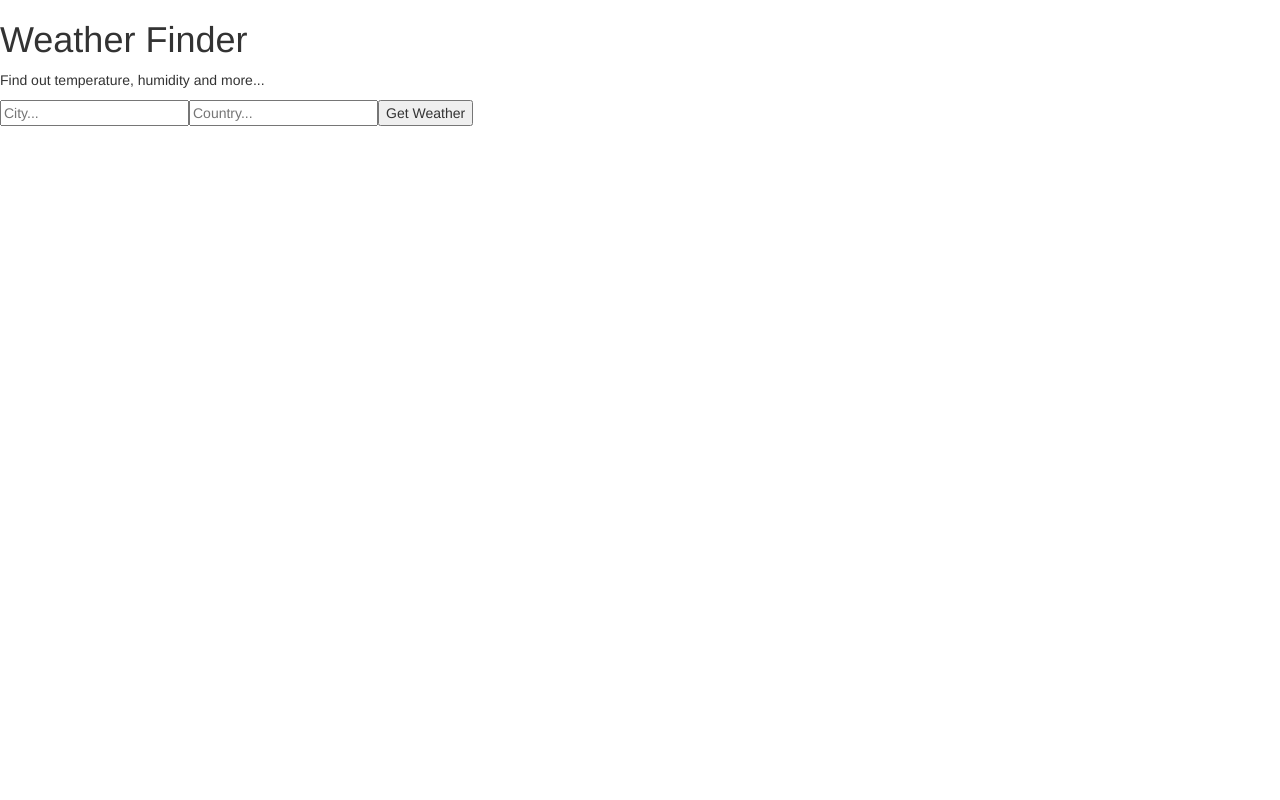
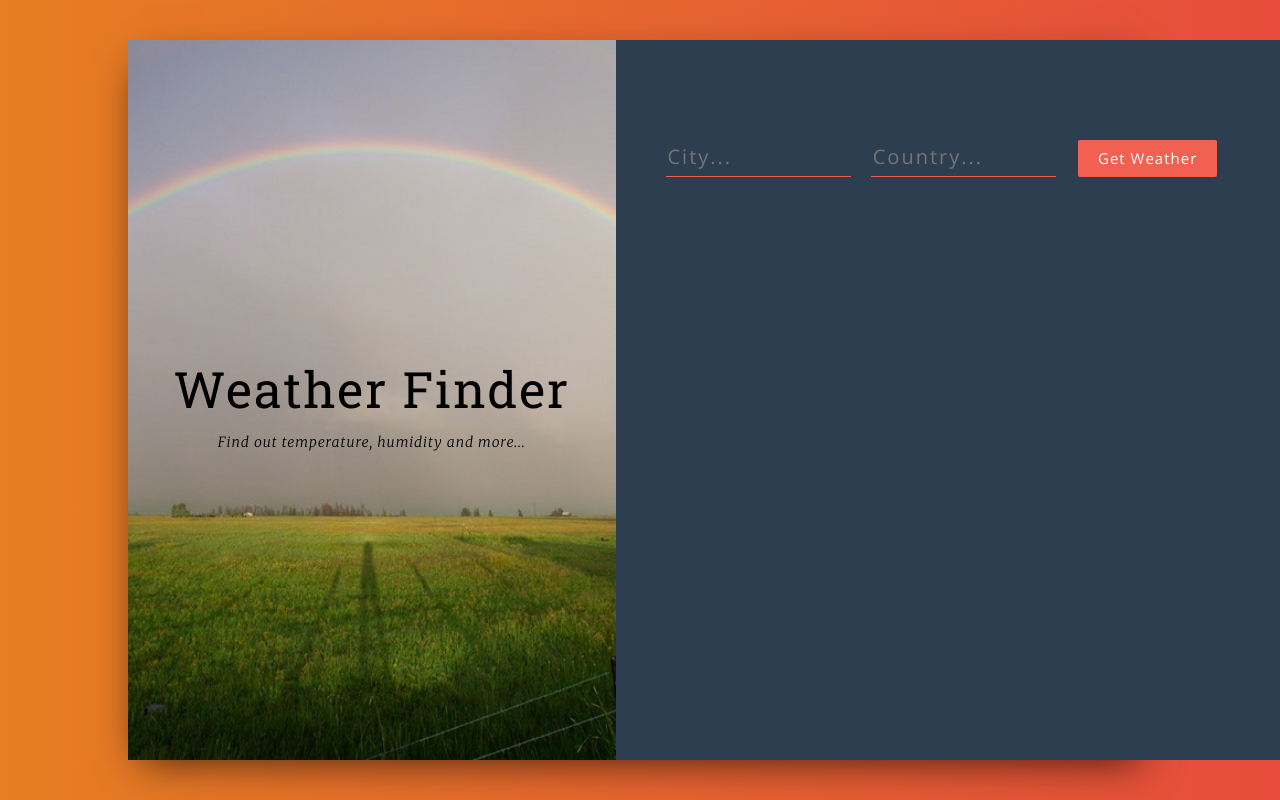
Before and after one commit to krish-nair/get-weather-app, a React (Create React App) app: page / in a window 1280 px wide. Built offline with nearby package versions, Linux system fonts and the light colour scheme.

Commit message:
Added custom styles

```diff
--- a/src/App.css
+++ b/src/App.css
@@ -0,0 +1,127 @@
+@import url("https://fonts.googleapis.com/css?family=Merriweather:100,200,300,300i,400,400i,700");
+@import url("https://fonts.googleapis.com/css?family=Roboto+Slab:400,700");
+@import url("https://fonts.googleapis.com/css?family=Open+Sans:300,400");
+
+body {
+  font-family: "Open Sans", serif;
+}
+
+.wrapper {
+  background: linear-gradient(to right, #e67e22, #e74c3c);
+  height: 100vh;
+  display: flex;
+  justify-content: center;
+  align-items: center;
+}
+
+.main {
+  height: 90vh;
+  background: #fff;
+  box-shadow: 0px 13px 40px -13px rgba(0, 0, 0, 0.75);
+  width: 80%;
+  margin: 0 auto;
+}
+
+.title-container {
+  height: 90vh;
+  background: url("img/bg.jpg") center center no-repeat;
+  background-size: cover;
+  display: flex;
+  align-items: center;
+  justify-content: center;
+  text-align: center;
+  color: #000;
+}
+
+.title-container__title {
+  font-size: 50px;
+  letter-spacing: 2px;
+  line-height: 1.3;
+  font-family: "Roboto Slab", serif;
+}
+
+.title-container__subtitle {
+  font-style: italic;
+  font-weight: 100;
+  letter-spacing: 1px;
+  line-height: 1.5;
+  font-family: "Merriweather", serif;
+}
+
+.form-container {
+  background-color: #2c3e50;
+  height: 90vh;
+  padding-top: 100px;
+  padding-left: 50px;
+}
+
+input[type="text"] {
+  background-color: transparent;
+  border: 0;
+  border-bottom: solid 1px #f16051;
+  width: 30%;
+  padding-bottom: 4px;
+  color: #fff !important;
+  font-weight: lighter;
+  letter-spacing: 2px;
+  margin-bottom: 30px;
+  margin-right: 20px;
+  font-size: 20px;
+}
+
+input[type="text"] {
+  outline: none;
+}
+
+input:-webkit-autofill {
+  -webkit-box-shadow: 0 0 0 30px #2c3e50 inset;
+  -webkit-text-fill-color: #fff !important;
+}
+
+button {
+  border: 0;
+  padding: 8px 20px;
+  margin: 0 2px;
+  border-radius: 2px;
+  font-weight: lighter;
+  letter-spacing: 1px;
+  font-size: 15px;
+  cursor: pointer;
+  background-color: #f16051;
+  color: #fff;
+  font-weight: 100;
+}
+
+button:active {
+  outline: none;
+}
+
+.weather__info {
+  width: 60%;
+  font-size: 20px;
+  font-weight: 200;
+  letter-spacing: 2px;
+}
+
+.weather__key {
+  color: #f16051;
+  border-bottom: solid 2px rgba(255, 255, 255, 0.06);
+  padding: 20px 0 20px 0;
+  font-weight: 400;
+}
+
+.weather__key:last-child {
+  border: 0;
+}
+
+.weather__value {
+  color: #fff;
+  font-weight: 200;
+}
+
+.weather__error {
+  color: #f16051;
+  font-size: 20px;
+  letter-spacing: 1px;
+  font-weight: 200;
+}
--- a/src/App.js
+++ b/src/App.js
@@ -48,7 +48,14 @@ class App extends Component {
   render() {
     return (
       <div>
+        <div className="wrapper">
+          <div className="main">
+            <div className="container">
+              <div className="row">
+                <div className="col-xs-5 title-container">
                   <Titles />
+                </div>
+                <div className="col-xs-7 form-container">
                   <Form getWeather={this.getWeather} />
                   <Weather
                     temperature={this.state.temperature}
@@ -59,6 +66,11 @@ class App extends Component {
                     error={this.state.error}
                   />
                 </div>
+              </div>
+            </div>
+          </div>
+        </div>
+      </div>
     );
   }
 }
--- a/src/components/titles.jsx
+++ b/src/components/titles.jsx
@@ -2,8 +2,10 @@ import React from "react";
 
 const Titles = () => (
   <div>
-    <h1>Weather Finder</h1>
-    <p>Find out temperature, humidity and more...</p>
+    <h1 className="title-container__title">Weather Finder</h1>
+    <p className="title-container__subtitle">
+      Find out temperature, humidity and more...
+    </p>
   </div>
 );
 
--- a/src/components/weather.jsx
+++ b/src/components/weather.jsx
@@ -1,16 +1,31 @@
 import React from "react";
 
 const Weather = props => (
-  <div>
+  <div className="weather__info">
     {props.city && props.country && (
-      <p>
-        Location: {props.city}, {props.country}
+      <p className="weather__key">
+        Location:{" "}
+        <span className="weather__value">
+          {props.city}, {props.country}
+        </span>
       </p>
     )}
-    {props.temperature && <p>Temperature: {props.temperature}</p>}
-    {props.humidity && <p>Humidity: {props.humidity}</p>}
-    {props.description && <p>Condition: {props.description}</p>}
-    {props.error && <p>{props.error}</p>}
+    {props.temperature && (
+      <p className="weather__key">
+        Temperature: <span className="weather__value">{props.temperature}</span>
+      </p>
+    )}
+    {props.humidity && (
+      <p className="weather__key">
+        Humidity: <span className="weather__value">{props.humidity}</span>
+      </p>
+    )}
+    {props.description && (
+      <p className="weather__key">
+        Condition: <span className="weather__value">{props.description}</span>
+      </p>
+    )}
+    {props.error && <p className="weather__error">{props.error}</p>}
   </div>
 );
 
--- a/src/index.js
+++ b/src/index.js
@@ -2,6 +2,7 @@ import React from "react";
 import ReactDOM from "react-dom";
 import "./index.css";
 import "bootstrap/dist/css/bootstrap.min.css";
+import "./App.css";
 import App from "./App";
 import * as serviceWorker from "./serviceWorker";
 
```
Also changed, not shown: src/img/bg.jpg (added). Lines whose indentation alone changed are shown as unchanged.
